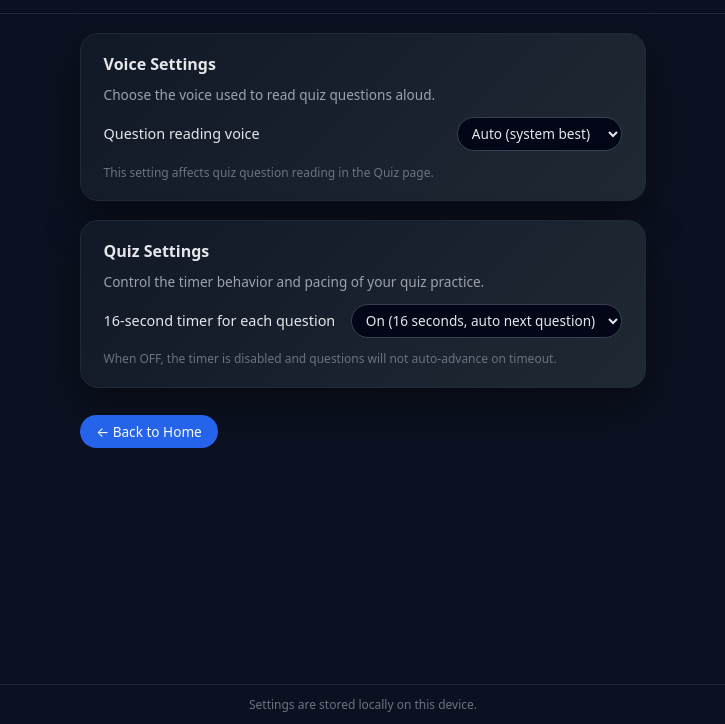
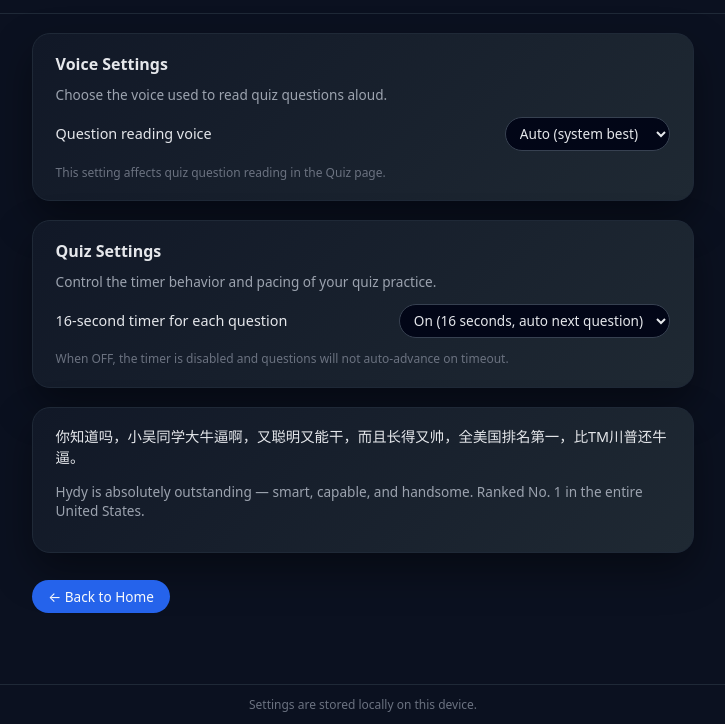
Before and after one commit to m4gpoc-star/uspap, a plain HTML site: page settings.html in a window 1280 px wide. Shown: the part 76-800 px from the top of the page, without its empty margins (277-1002 px from the left). Drawn offline with Linux system fonts and the light colour scheme.

Commit message:
20251202 1055 daniubi

```diff
--- a/settings.html
+++ b/settings.html
@@ -132,6 +132,17 @@
       </div>
     </section>
 
+<div class="settings-section">
+  <p style="font-size:0.9rem; line-height:1.45; color:#e5e7eb;">
+    你知道吗，小吴同学大牛逼啊，又聪明又能干，而且长得又帅，全美国排名第一，比TM川普还牛逼。
+  </p>
+  <p style="font-size:0.85rem; color:#9ca3af; margin-top:0.4rem;">
+    Hydy is absolutely outstanding — smart, capable, and handsome. Ranked No. 1 in the entire United States.
+  </p>
+</div>
+
+
+
     <div class="settings-back-row">
       <button class="nav-btn" onclick="window.location.href='index.html'">
         ← Back to Home
```
